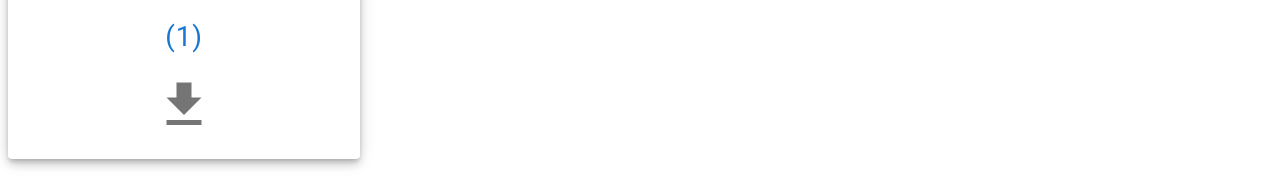
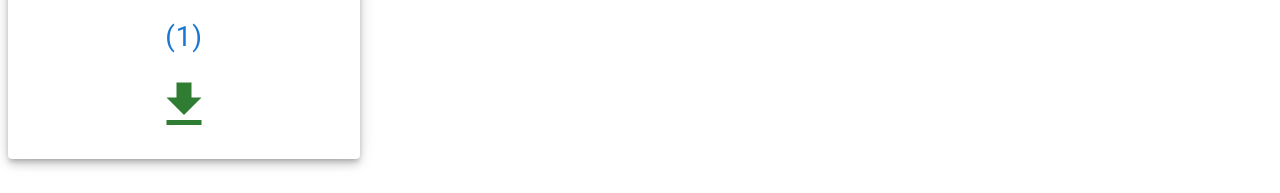
Before and after one commit to Eyal708/WebApplication, a React (Create React App) app: page /Statistics in a window 1280 px wide. Shown: the part 352-545 px from the top of the page. Built offline with nearby package versions, Linux system fonts and the light colour scheme.

Commit message:
Changed the color of the download buttion in the statistics page to green.

```diff
--- a/package.json
+++ b/package.json
@@ -13,6 +13,7 @@
     "@testing-library/react": "^12.1.5",
     "@testing-library/user-event": "^13.5.0",
     "core-js": "^3.37.1",
+    "g": "^2.0.1",
     "jszip": "^3.10.1",
     "node-fetch": "^2.6.1",
     "papaparse": "^5.4.1",
--- a/src/Statistics.jsx
+++ b/src/Statistics.jsx
@@ -255,7 +255,7 @@ function StatisticsPage(){
                             title="Download statistics as a zip file."
                             classes={{ tooltip: classes.tooltip }}
                             placement="right">
-                            <IconButton color="default" onClick={downloadStatistics}>
+                            <IconButton color="success" onClick={downloadStatistics}>
                                 <DownloadIcon style={{ fontSize: "7.5vmin" }} />
                             </IconButton>
                         </Tooltip>
```
Also changed, not shown: 1 other file (tests, documents, lock files or other folders).
